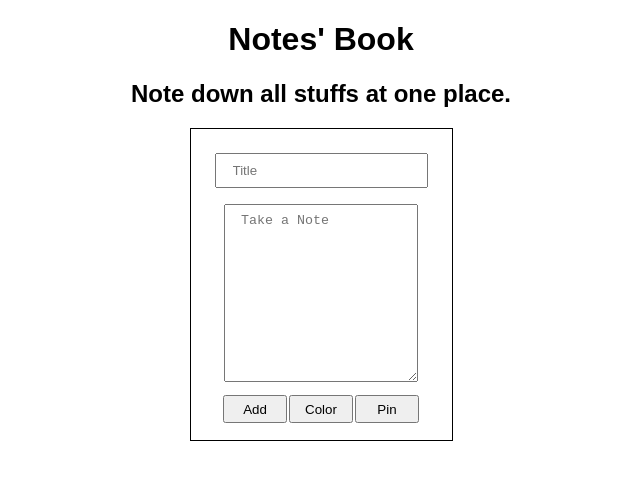
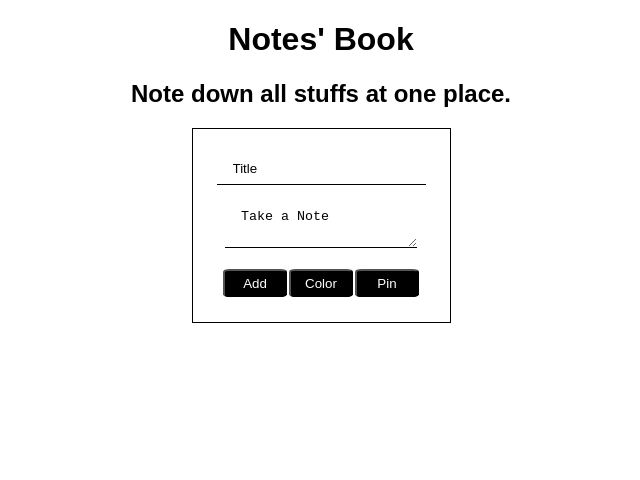
Before and after one commit to priyanshu769/notes-book, a React (Create React App) app: page / in a window 1280 px wide. Shown: the top 480 px of the page, without its empty margins (319-959 px from the left). Built offline with nearby package versions, Linux system fonts and the light colour scheme.

Commit message:
Style: Changed appearance of add note area

```diff
--- a/src/TakeNote.js
+++ b/src/TakeNote.js
@@ -19,6 +19,7 @@ export default function CreateNote(props) {
         name="note"
       />
       <br />
+      <div className="btnArea">
         <button className="btn" onClick={props.function} name="addNote">
           Add
         </button>
@@ -29,5 +30,6 @@ export default function CreateNote(props) {
           Pin
         </button>
       </div>
+    </div>
   );
 }
--- a/src/styles.css
+++ b/src/styles.css
@@ -11,15 +11,31 @@
 .input {
   padding: 0.5rem 1rem;
   margin: 0.5rem;
+  background-color: transparent;
+  color: #000000;
+  border: none;
+  border-bottom: 1px solid black;
+}
+.input:focus {
+  outline: none;
+}
+.input::placeholder {
+  color: #000000;
 }
 .takeNote {
   width: 10rem;
-  height: 10rem;
+  /* height: 10rem; */
+}
+.btnArea {
+  padding: 0.5rem 0rem;
 }
 .btn {
   width: 4rem;
   padding: 0.3rem;
   margin: 1px;
+  background-color: #000000;
+  color: white;
+  border-radius: 10%;
 }
 .otherNotes {
   list-style: none;
@@ -35,6 +51,9 @@
 /* Color Button */
 .Colors {
   background-color: #000000;
+  width: fit-content;
+  margin: auto;
+  padding: 0 1.5rem;
 }
 .colorBtn {
   cursor: pointer;
```
Also changed, not shown: 1 other file (tests, documents, lock files or other folders). Lines whose indentation alone changed are shown as unchanged.
